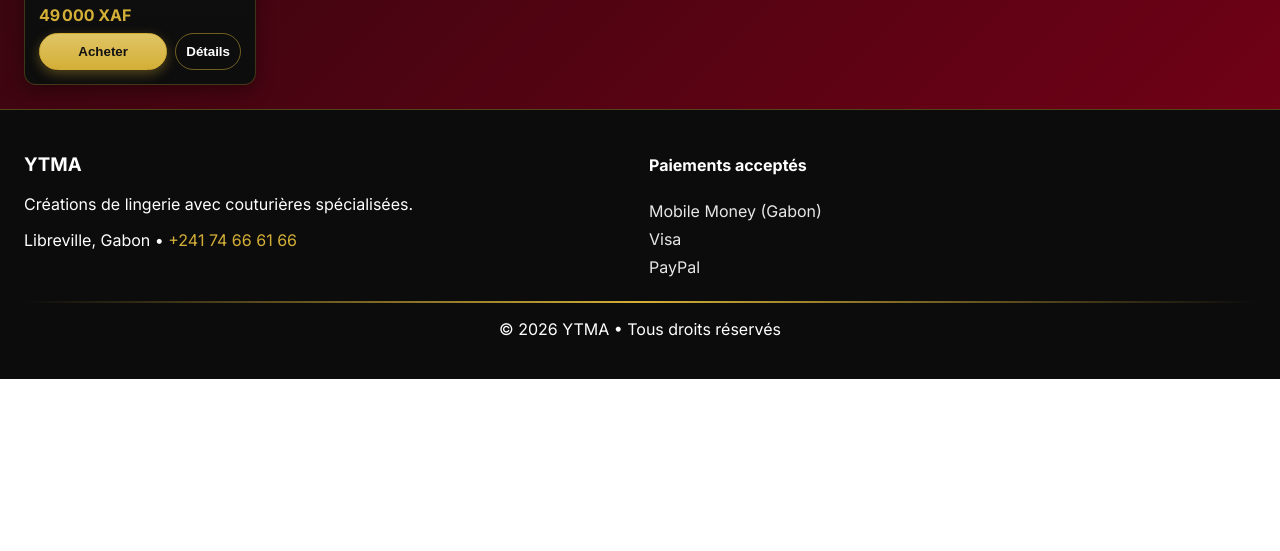
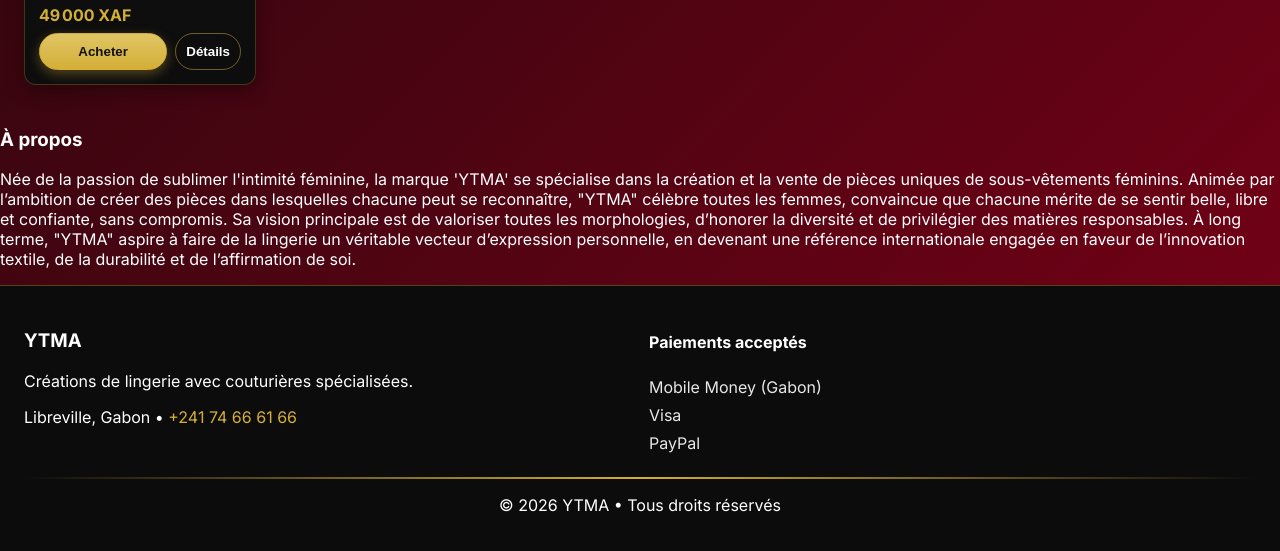
Before and after one commit to ODY35/ytma-new-website, a website: page index.html in a window 1280 px wide. Shown: the part 1281-1832 px from the top of the page. Before the commit the page ends 1660 px from the top, so only its background shows below. Drawn offline with Linux system fonts and the light colour scheme.

Commit message:
feat: add About section; French + English i18n; cache-bust script.js

```diff
--- a/index.html
+++ b/index.html
@@ -65,6 +65,11 @@
       </section>
 
       <section class="product-grid" id="productGrid"></section>
+
+      <section class="about">
+        <h3 data-i18n="about.title">À propos</h3>
+        <p data-i18n="about.text">Née de la passion de sublimer l'intimité féminine, la marque 'YTMA' se spécialise dans la création et la vente de pièces uniques de sous-vêtements féminins. Animée par l’ambition de créer des pièces dans lesquelles chacune peut se reconnaître, "YTMA" célèbre toutes les femmes, convaincue que chacune mérite de se sentir belle, libre et confiante, sans compromis. Sa vision principale est de valoriser toutes les morphologies, d’honorer la diversité et de privilégier des matières responsables. À long terme, "YTMA" aspire à faire de la lingerie un véritable vecteur d’expression personnelle, en devenant une référence internationale engagée en faveur de l’innovation textile, de la durabilité et de l’affirmation de soi.</p>
+      </section>
     </main>
 
     <footer class="site-footer">
@@ -138,6 +143,6 @@
       </div>
     </div>
 
-    <script src="./script.js?v=20260326a"></script>
+    <script src="./script.js?v=20260326c"></script>
   </body>
   </html>
--- a/script.js
+++ b/script.js
@@ -21,6 +21,8 @@ const i18n = {
     "header.tagline": "Luxury Lingerie – Libreville, Gabon",
     "hero.title": "Ytma",
     "hero.subtitle": "Le rayonnement de votre intimité",
+    "about.title": "À propos",
+    "about.text": "Née de la passion de sublimer l'intimité féminine, la marque 'YTMA' se spécialise dans la création et la vente de pièces uniques de sous-vêtements féminins. Animée par l’ambition de créer des pièces dans lesquelles chacune peut se reconnaître, \"YTMA\" célèbre toutes les femmes, convaincue que chacune mérite de se sentir belle, libre et confiante, sans compromis. Sa vision principale est de valoriser toutes les morphologies, d’honorer la diversité et de privilégier des matières responsables. À long terme, \"YTMA\" aspire à faire de la lingerie un véritable vecteur d’expression personnelle, en devenant une référence internationale engagée en faveur de l’innovation textile, de la durabilité et de l’affirmation de soi.",
     "hero.upload": "Ajouter image ou vidéo",
     "controls.sort": "Trier",
     "controls.categories": "Catégories",
@@ -62,6 +64,8 @@ const i18n = {
     "header.tagline": "Luxury Lingerie – Libreville, Gabon",
     "hero.title": "Ytma",
     "hero.subtitle": "For the Radiance of Your Intimacy",
+    "about.title": "About Us",
+    "about.text": "Born from a passion for enhancing feminine intimacy, the ‘YTMA’ brand specializes in designing and selling unique pieces of women’s underwear. Driven by the ambition to create pieces in which every woman can recognize herself, YTMA celebrates all women, convinced that each one deserves to feel beautiful, free, and confident—without compromise. Its core vision is to value all body types, honor diversity, and prioritize responsible materials. In the long term, YTMA aspires to make lingerie a true vehicle of personal expression, becoming an international reference committed to textile innovation, sustainability, and self-affirmation.",
     "hero.upload": "Add image or video",
     "controls.sort": "Sort",
     "controls.categories": "Categories",
```
